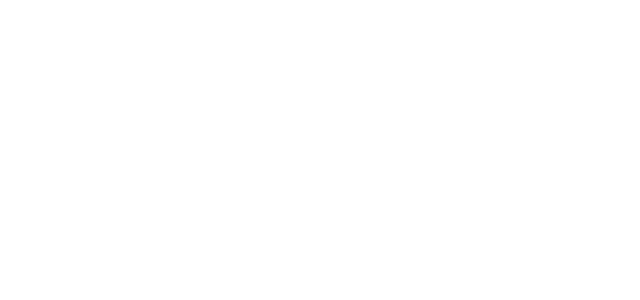
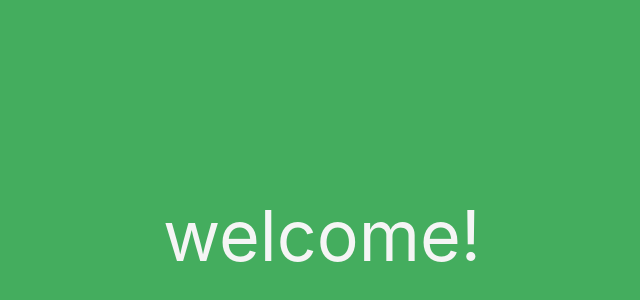
Before and after one commit to adonde-app/adonde-admin, a React (Create React App) app: page /loading in a window 1280 px wide. Before the commit this address had no page. Shown: the part 184-484 px from the top of the page, without its empty margins (318-958 px from the left). Built offline with nearby package versions, Linux system fonts and the light colour scheme.

Commit message:
feat : add loading page

```diff
--- a/package.json
+++ b/package.json
@@ -28,8 +28,7 @@
   },
   "eslintConfig": {
     "extends": [
-      "react-app",
-      "react-app/jest"
+      "react-app"
     ]
   },
   "browserslist": {
--- a/src/App.js
+++ b/src/App.js
@@ -6,6 +6,7 @@
 import Login from "./pages/Login";
 import Users from "./pages/Users";
 import Home from "./pages/Home";
+import Loading from "./pages/Loading";
 
 function App() {
   return (
@@ -14,6 +15,7 @@
       <Route path="/login" element={<Login />} />
       <Route path="/users" element={<Users />} />
       <Route path="advert" element={<Advert />} />
+      <Route path="/loading" element={<Loading />} />
     </Routes>
   );
 }
--- /dev/null
+++ b/src/pages/Loading.js
@@ -0,0 +1,18 @@
+import * as React from "react";
+
+export default function Loading() {
+  return (
+    <div style={{ backgroundColor: "#44AD5E" }}>
+      <div
+        style={{
+          fontSize: 70,
+          textAlign: "center",
+          lineHeight: 12,
+          color: "whitesmoke",
+        }}
+      >
+        welcome!
+      </div>
+    </div>
+  );
+}
```
